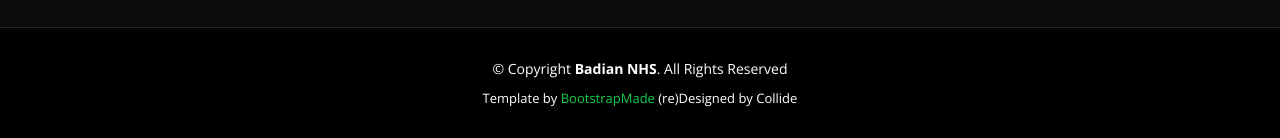
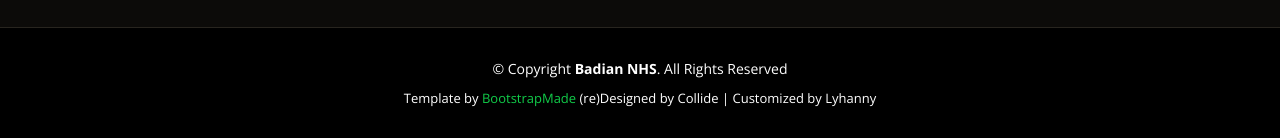
Before and after one commit to TiyaMae/BadianNHS, a plain HTML site: page programs.html in a window 1280 px wide. Shown: the part 10869-11007 px from the top of the page. Drawn offline with nearby package versions, Linux system fonts and the light colour scheme; a web font is replaced by a local one.

Commit message:
Update footer

```diff
--- a/programs.html
+++ b/programs.html
@@ -615,7 +615,7 @@
         <!-- Licensing information: https://bootstrapmade.com/license/ -->
         <!-- Purchase the pro version with working PHP/AJAX contact form: https://bootstrapmade.com/restaurantly-restaurant-template/ -->
         Template by <a href="https://bootstrapmade.com/">BootstrapMade</a>
-        (re)Designed by Collide
+        (re)Designed by Collide | Customized by Lyhanny
       </div>
     </div>
   </footer><!-- End Footer -->
```
